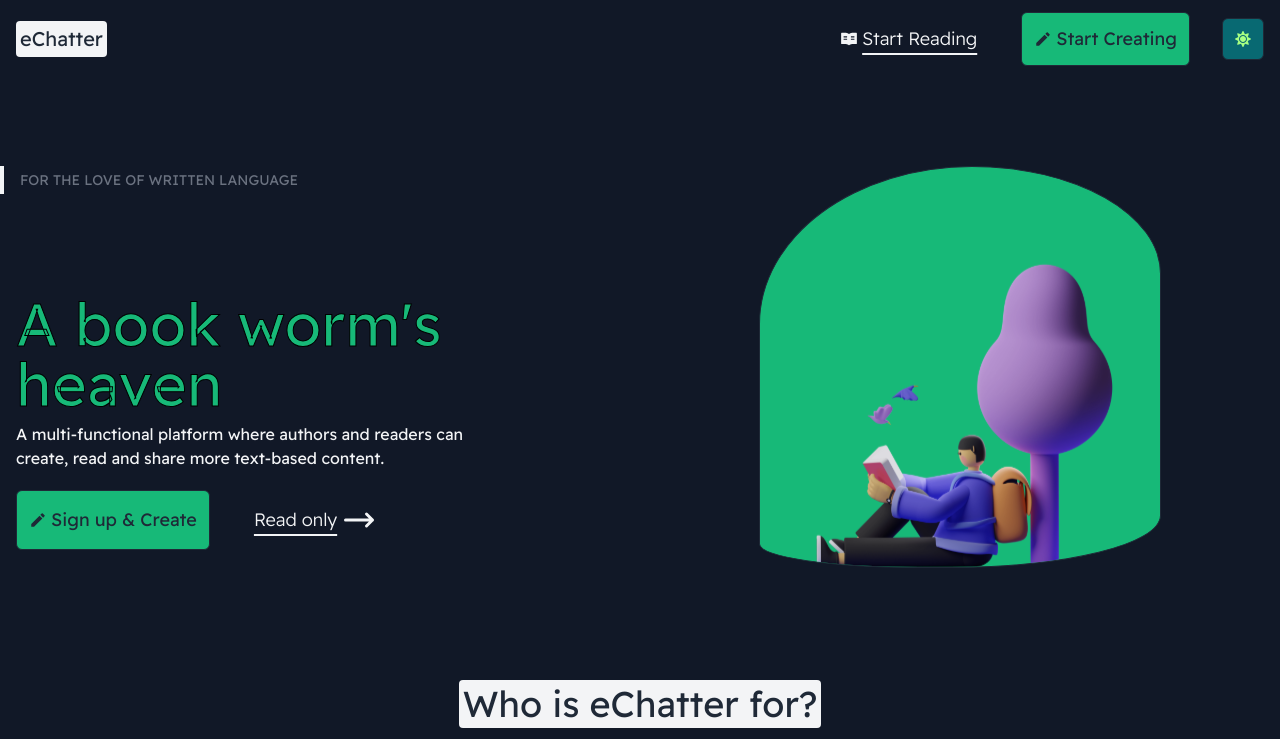
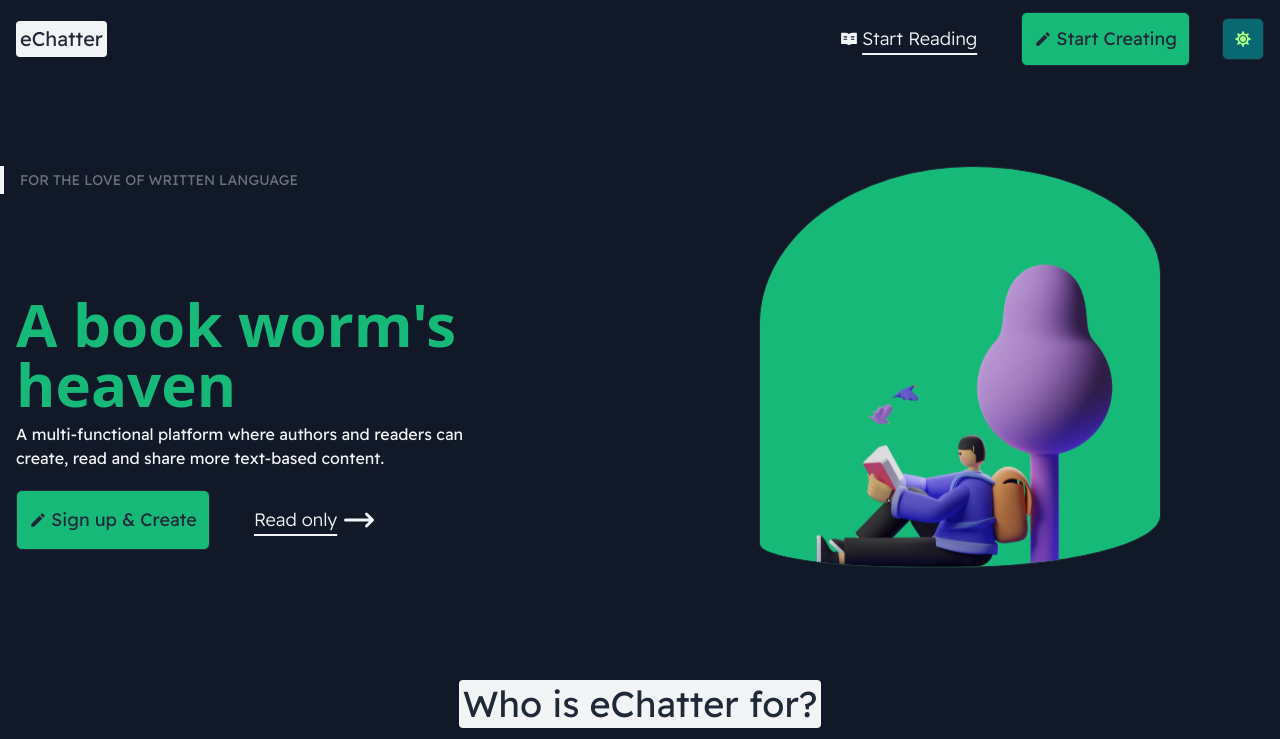
Before and after one commit to naijadeveloper/eChatter, a Next.js app: page / in a window 1280 px wide. Shown: the top 739 px of the page. Built offline with nearby package versions, Linux system fonts and the light colour scheme.

Commit message:
Logic for use_of_cookie_info_popup added, i.e I save to the document.cookie when the user clicks on the close icon, to ensure that the user only gets to see the popup if it's the user's first time or if the user hasn't been on website in 30 days, and not repeatedly when there's a page refresh.

```diff
--- a/src/pages/global_layout.tsx
+++ b/src/pages/global_layout.tsx
@@ -5,6 +5,8 @@ import { useAppSelector, useAppDispatch } from "@/store/store_hooks";
 import { changeTheme } from "@/store/theme_slice";
 
 import { cookieStorage } from "@/utilities/cookie_storage";
+
+import Footer from "@/component/Footer";
 
 // Global font
 const readex = Readex_Pro({
@@ -32,6 +34,7 @@ export default function GlobalLayout({
     >
       <main className="min-h-screen bg-gray-100 text-gray-800 dark:bg-gray-900 dark:text-gray-100">
         {children}
+        <Footer />
       </main>
 
       {/* The tailwind `dark:` classes won't work on scrollbar, that's the reason for this hack */}
--- a/src/pages/index.tsx
+++ b/src/pages/index.tsx
@@ -4,15 +4,13 @@ import { MdCreate } from "react-icons/md";
 import { HiOutlineArrowNarrowRight } from "react-icons/hi";
 import { FaSun } from "react-icons/fa";
 
-import { useEffect } from "react";
+import { useEffect, useState } from "react";
 import Image from "next/image";
 
-import { motion } from "framer-motion";
+import { motion, AnimatePresence } from "framer-motion";
 
 import { useAppSelector, useAppDispatch } from "@/store/store_hooks";
 import { changeTheme } from "@/store/theme_slice";
-
-import Footer from "@/component/Footer";
 
 import { cookieStorage } from "@/utilities/cookie_storage";
 
@@ -29,10 +27,17 @@ export default function Home() {
     dispatch(changeTheme("dark"));
   }
 
-  let use_of_cookie_info_popup;
+  const [use_of_cookie_info, set_use_of_cookie_info] = useState("true");
   useEffect(() => {
-    use_of_cookie_info_popup = cookieStorage.getItem("use_of_cookie_info") ?? "false";
-  }, [])
+    set_use_of_cookie_info(
+      () => cookieStorage.getItem("use_of_cookie_info") ?? "false"
+    );
+  }, []);
+
+  function use_of_cookie_info_function() {
+    cookieStorage.setItem("use_of_cookie_info", "true");
+    set_use_of_cookie_info(() => "true");
+  }
 
   return (
     <>
@@ -94,7 +99,11 @@ export default function Home() {
           </p>
 
           <div className="flex flex-col gap-2 p-1 pl-4 transition-all max-lg:items-center max-lg:pl-1">
-            <h2 className="addStroke flex flex-col text-6xl text-maingreen-200 max-lg:text-center max-[448px]:text-5xl">
+            <h2
+              className={`${
+                themeValue !== "dark" && "add-stroke"
+              } flex flex-col font-sans text-6xl font-semibold text-maingreen-200 max-lg:text-center max-[448px]:text-5xl`}
+            >
               <span>A book worm&apos;s </span>
               <span>heaven</span>
             </h2>
@@ -223,29 +232,33 @@ export default function Home() {
         </section>
       </section>
 
-      <Footer />
-
-      {use_of_cookie_info_popup == "false" && (
+      <AnimatePresence>
+        {use_of_cookie_info == "false" && (
           <motion.div
             initial={{ y: "200px" }}
             animate={{ y: "0px" }}
+            exit={{ y: "200px" }}
             transition={{ duration: 1.5 }}
             className="fixed bottom-0 left-0 right-0 mx-auto flex min-h-[60px] w-[90%] items-center rounded-tl-md rounded-tr-md border border-gray-900 bg-gray-500 p-3 text-gray-100"
           >
             <div className="flex w-full items-center justify-between">
               <p>
-              By continuing to use this website, you consent to the use of cookies
-              in accordance with our{" "}
+                By continuing to use this website, you consent to the use of
+                cookies in accordance with our{" "}
                 <span className="cursor-pointer text-maingreen-100">
                   cookie policy
                 </span>
               </p>
-            <button className="text-2xl" onClick={() => cookieStorage.setItem("use_of_cookie_info", "true")}>
+              <button
+                className="text-2xl"
+                onClick={use_of_cookie_info_function}
+              >
                 <AiFillCloseCircle />
               </button>
             </div>
           </motion.div>
         )}
+      </AnimatePresence>
     </>
   );
 }
--- a/src/styles/globals.css
+++ b/src/styles/globals.css
@@ -20,7 +20,7 @@
 @tailwind utilities;
 
 @layer components {
-  .addStroke {
+  .add-stroke {
     -webkit-text-stroke: 1px black;
   }
 
```
Lines whose indentation alone changed are shown as unchanged.
